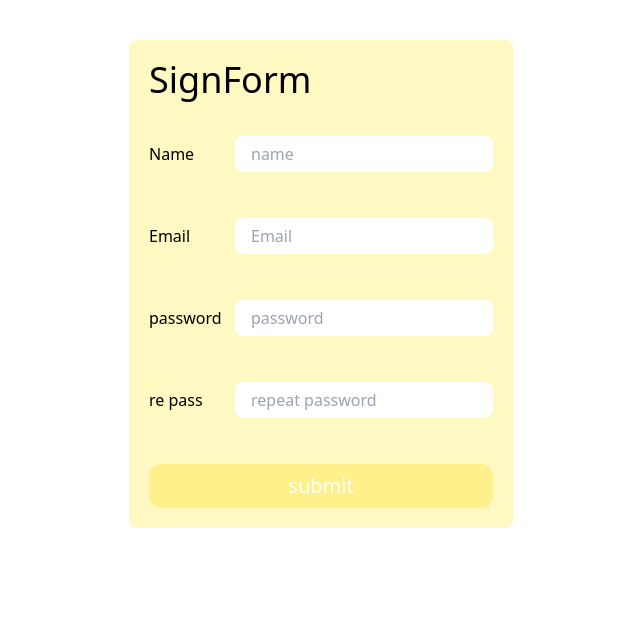
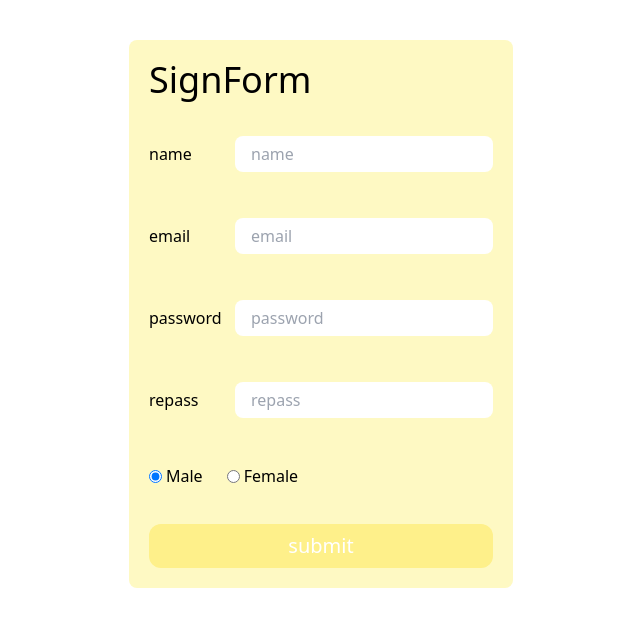
Before and after one commit to AliKouchekzade/form-app, a React (Create React App) app: page / in a window 1280 px wide. Shown: the top 626 px of the page, without its empty margins (319-959 px from the left). Built offline with nearby package versions, Linux system fonts and the light colour scheme.

Commit message:
extract Input component

```diff
--- /dev/null
+++ b/src/common/input.js
@@ -0,0 +1,30 @@
+const Input = ({ formik, type, inputType }) => {
+  const inputStyle =
+    "basis-3/4 w-full rounded-lg px-4 py-1.5 outline-yellow-400";
+
+  return (
+    <div className="flex flex-col gap-y-1">
+      <div className="flex justify-between items-center">
+        <label className="basis-1/4">{type}</label>
+        <input
+          className={inputStyle}
+          placeholder={type}
+          type={inputType}
+          name={type}
+          {...formik.getFieldProps(type)}
+        />
+      </div>
+      {
+        <div
+          className={`text-red-600 text-sm h-1.5 ${
+            formik.errors[type] && formik.touched[type] ? "" : "opacity-0"
+          }`}
+        >
+          {formik.errors[type]}
+        </div>
+      }
+    </div>
+  );
+};
+
+export default Input;
--- a/src/components/signUpForm.js
+++ b/src/components/signUpForm.js
@@ -1,12 +1,23 @@
 import { useFormik } from "formik";
 import * as Yup from "yup";
+import Input from "../common/input";
 
 const SignUpForm = () => {
-  const inputStyle =
-    "basis-3/4 w-full rounded-lg px-4 py-1.5 outline-yellow-400";
+  const inputs = [
+    { type: "name", inputType: "text" },
+    { type: "email", inputType: "email" },
+    { type: "password", inputType: "password" },
+    { type: "repass", inputType: "password" },
+  ];
 
   const formik = useFormik({
-    initialValues: { name: "", email: "", pass: "", repass: "" },
+    initialValues: {
+      name: "",
+      email: "",
+      password: "",
+      repass: "",
+      gender: "male",
+    },
     onSubmit: (values) => {
       console.log(values);
     },
@@ -15,17 +26,18 @@ const SignUpForm = () => {
       email: Yup.string()
         .email("invalid email format")
         .required("email is required"),
-      pass: Yup.string()
+      password: Yup.string()
         .min(8, "at least 8 characters")
         .matches(/[a-z]/, "at least one lowercase char")
         .matches(/[A-Z]/, "at least one uppercase char")
         .matches(/[a-zA-Z]+[^a-zA-Z\s]+/, "at least 1 number or special char")
         .required("password is required"),
       repass: Yup.string()
-        .oneOf([Yup.ref("pass"), null], "passwords must match")
+        .oneOf([Yup.ref("password"), null], "passwords must match")
         .required("password confirm is required"),
+      gender: Yup.string().required("gender is required"),
     }),
-    validateOnMount:true
+    validateOnMount: true,
   });
 
   return (
@@ -34,92 +46,38 @@ const SignUpForm = () => {
       className="bg-yellow-100 w-96 m-auto mt-10 flex flex-col gap-y-9 p-5 rounded-lg"
     >
       <h2 className="text-4xl">SignForm</h2>
-      <div className="flex flex-col gap-y-1">
-        <div className="flex justify-between items-center">
-          <label className="basis-1/4">Name</label>
+
+      {inputs.map((input, index) => (
+        <Input
+          key={index}
+          formik={formik}
+          type={input.type}
+          inputType={input.inputType}
+        />
+      ))}
+
+      <div className="flex gap-x-6">
+        <div className="flex items-center gap-x-1">
           <input
-            className={inputStyle}
-            placeholder="name"
-            type="text"
-            name="name"
-            {...formik.getFieldProps("name")}
+            type="radio"
+            name="gender"
+            id="male"
+            value="male"
+            onChange={formik.handleChange}
+            defaultChecked
           />
+          <label htmlFor="male">Male</label>
         </div>
-        {
-          <div
-            className={`text-red-600 text-sm h-1.5 ${
-              formik.errors.name && formik.touched.name ? "" : "opacity-0"
-            }`}
-          >
-            {formik.errors.name}
-          </div>
-        }
-      </div>
-      <div className="flex flex-col gap-y-1">
-        <div className="flex justify-between items-center">
-          <label className="basis-1/4">Email</label>
+        <div className="flex items-center gap-x-1">
           <input
-            className={inputStyle}
-            placeholder="Email"
-            type="email"
-            name="email"
-            /*value={formik.values.email}
+            type="radio"
+            name="gender"
+            id="female"
+            value="female"
             onChange={formik.handleChange}
-            onBlur={formik.handleBlur}*/
-            {...formik.getFieldProps("email")}
           />
+          <label htmlFor="female">Female</label>
         </div>
-        {
-          <div
-            className={`text-red-600 text-sm h-1.5 ${
-              formik.errors.email && formik.touched.email ? "" : "opacity-0"
-            }`}
-          >
-            {formik.errors.email}
-          </div>
-        }
-      </div>
-      <div className="flex flex-col gap-y-1">
-        <div className="flex justify-between items-center">
-          <label className="basis-1/4">password</label>
-          <input
-            className={inputStyle}
-            placeholder="password"
-            type="password"
-            name="pass"
-            {...formik.getFieldProps("pass")}
-          />
-        </div>
-        {
-          <div
-            className={`text-red-600 text-sm h-1.5 ${
-              formik.errors.pass && formik.touched.pass ? "" : "opacity-0"
-            }`}
-          >
-            {formik.errors.pass}
-          </div>
-        }
-      </div>
-      <div className="flex flex-col gap-y-1">
-        <div className="flex justify-between items-center">
-          <label className="basis-1/4">re pass</label>
-          <input
-            className={inputStyle}
-            placeholder="repeat password"
-            type="password"
-            name="repass"
-            {...formik.getFieldProps("repass")}
-          />
-        </div>
-        {
-          <div
-            className={`text-red-600 text-sm h-1.5 ${
-              formik.errors.repass && formik.touched.repass ? "" : "opacity-0"
-            }`}
-          >
-            {formik.errors.repass}
-          </div>
-        }
       </div>
       <button
         type="submit"
```
